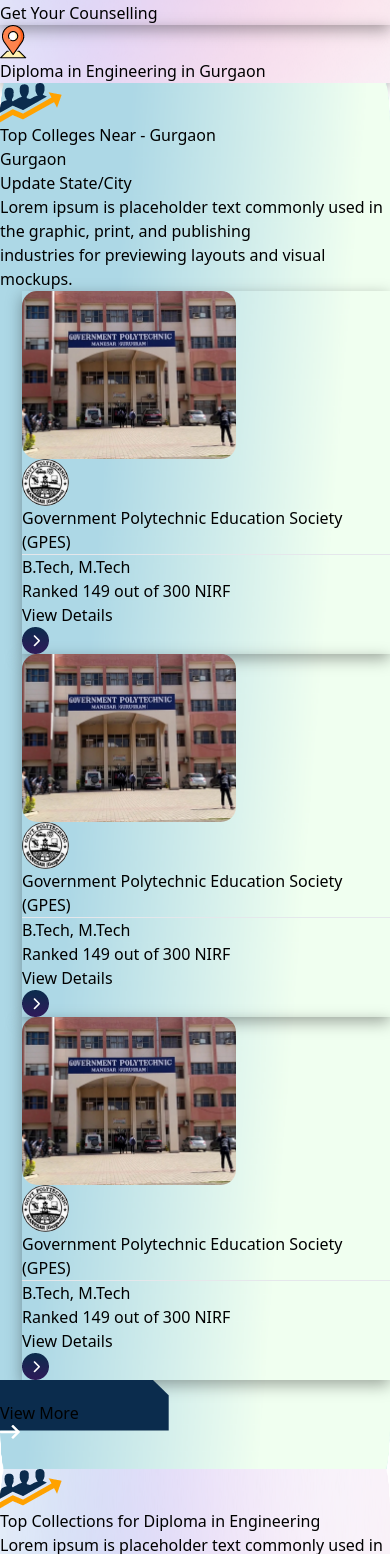
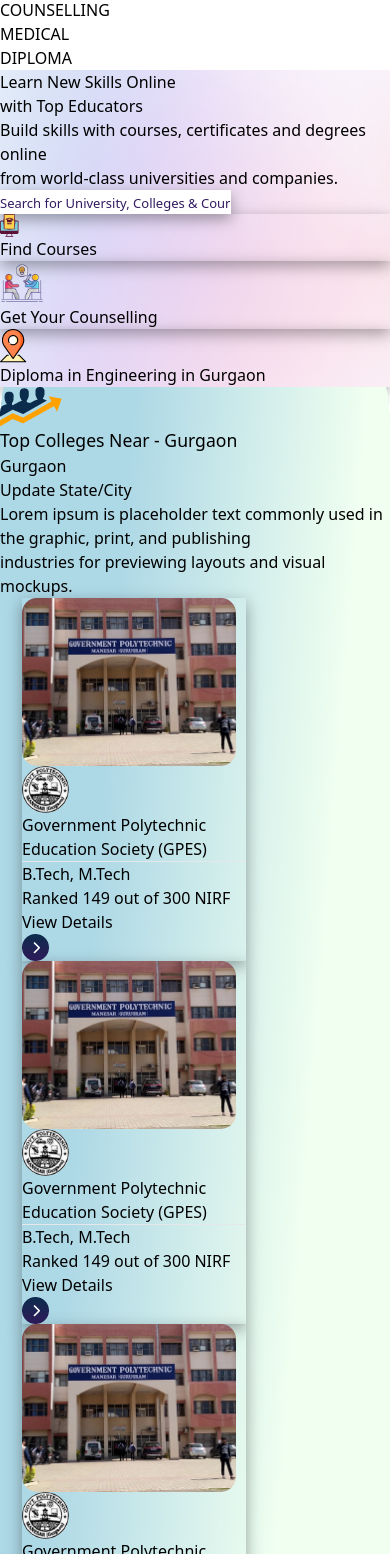
Before and after one commit to shiv7700/admission, a React (Vite) app: page / in a window 390 px wide. Shown: the part 234-1788 px from the top of the page. Built offline with nearby package versions, Linux system fonts and the light colour scheme.

Commit message:
final update

```diff
--- a/src/App.jsx
+++ b/src/App.jsx
@@ -24,7 +24,7 @@
 const App = () => {
   return (
     <>
-    {/* <Navbar /> */}
+    <Navbar />
     <Skill />
     <TopCollege />
     <TopCollection />
--- a/src/components/Download.jsx
+++ b/src/components/Download.jsx
@@ -11,7 +11,7 @@
     <div className='mt-10'>
 
         <div>
-            <h1 className='text-6xl font-semibold'>Download App</h1>
+            <h1 className='text-3xl sm:text-6xl font-semibold'>Download App</h1>
             <p className='text-lg sm:text-xl mt-3 mb-10'>Lorem ipsum is placeholder text commonly used in the <br /> graphic, print, and publishing industries for previewing <br /> layouts and visual mockups.</p>
         </div>
 
--- a/src/components/Latest.css
+++ b/src/components/Latest.css
@@ -2,3 +2,9 @@
     background-image: url('../assets/latest.png');
     background-size: 100% 100%;
 }
+
+@media only screen and (max-width: 464px){
+    .card-1,.card-2,.card-3{
+        width: 15rem !important;
+    }
+}
--- a/src/components/Testimoial.css
+++ b/src/components/Testimoial.css
@@ -3,6 +3,11 @@
     background-size: 100% 100%;
 }
 
-.quotes::before{
-
+@media only screen and (max-width: 464px){
+    .test-img{
+        width: 12rem !important;
+    }
+    .feedback{
+        width: 17rem!important;
+    }
 }
--- a/src/components/Testimoial.jsx
+++ b/src/components/Testimoial.jsx
@@ -7,7 +7,7 @@
     <div className='testimoial-container flex flex-wrap justify-center lg:justify-center space-x-2 lg:space-x-36 w-[90%] mx-auto pt-8 pb-5'>
 
         <div>
-        <img className='w-[25rem]' src={icon} alt="" />
+        <img className='test-img w-[25rem]' src={icon} alt="" />
         </div>
 
         <div>
@@ -19,11 +19,11 @@
               <div><h1 className='text-2xl'>TESTIMONIALS</h1></div>
             </div>
 
-            <h1 className='text-5xl mt-4 font-bold text-[#0B2C4D]'>What our students say <br /> about us</h1>
+            <h1 className='text-xl sm:text-5xl mt-4 font-bold text-[#0B2C4D]'>What our students say <br /> about us</h1>
             <hr className='border-[#EBA332] mt-5' />
 
           {/* orange box  */}
-          <div className='bg-[#FFA200] rounded-xl p-5 pt-5 pb-5 mt-10'>
+          <div className='feedback bg-[#FFA200] rounded-xl p-5 pt-5 pb-5 mt-10'>
           <p className='quotes text-center font-semibold'>"Lorem ipsum is placeholder text commonly used <br /> in the graphic, print, and publishing industries for <br /> previewing layouts and visual mockups."</p>
 
             <div className='flex justify-start mt-5'>
--- a/src/components/TopCollection.css
+++ b/src/components/TopCollection.css
@@ -6,3 +6,14 @@
 .top-collection-cards > div{
     box-shadow: rgba(0, 0, 0, 0.35) 0px 5px 15px;
 }
+
+@media only screen and (max-width: 464px){
+    .top-collection-card{
+        width: 14rem !important;
+        flex-wrap: wrap;
+    }
+
+    .collection-heading{
+        font-size: 1.1rem !important;
+    }
+}
--- a/src/components/TopCollection.jsx
+++ b/src/components/TopCollection.jsx
@@ -12,7 +12,7 @@
         <div className='flex justify-center'>
         <div className='flex flex-wrap justify-center space-x-2'>
             <div> <img className='w-14' src={head} alt="" /> </div>
-            <div> <h1 className='text-3xl font-semibold'>Top Collections for Diploma in Engineering</h1> </div>
+            <div> <h1 className='collection-heading text-3xl font-semibold'>Top Collections for Diploma in Engineering</h1> </div>
         </div>
         </div>
 
--- a/src/components/TopCollege.css
+++ b/src/components/TopCollege.css
@@ -22,3 +22,14 @@
     bottom: 29px;
     left: 14px;
 }
+
+@media only screen and (max-width: 464px){
+    .top-heading{
+        font-size: 1.1rem !important;
+    }
+
+    .top-card{
+        width: 14rem !important;
+        flex-wrap: wrap;
+    }
+}
--- a/src/components/TopCollege.jsx
+++ b/src/components/TopCollege.jsx
@@ -14,7 +14,7 @@
 
         <div className='flex flex-wrap justify-evenly  ms-20 xl:ms-80 space-x-2'>
             <div> <img className='w-14' src={head} alt="" /> </div>
-            <div> <h1 className='text-3xl font-semibold'>Top Colleges Near - Gurgaon</h1> </div>
+            <div> <h1 className='top-heading text-3xl font-semibold'>Top Colleges Near - Gurgaon</h1> </div>
         </div>
 
         <div className='flex flex-wrap space-x-3 mt-4 lg:mt-0'>
--- a/src/components/TopUniversity.css
+++ b/src/components/TopUniversity.css
@@ -6,3 +6,15 @@
 .university-card{
     box-shadow: rgba(0, 0, 0, 0.35) 0px 5px 15px;
 }
+
+@media only screen and (max-width: 464px){
+        .university-heading{
+        font-size: 1.1rem !important;
+    }
+    .university-card{
+        width: 15rem !important;
+    }
+    .course-heading{
+        font-size: 0.9rem !important;
+    }
+}
--- a/src/components/TopUniversity.jsx
+++ b/src/components/TopUniversity.jsx
@@ -13,7 +13,7 @@
         <div className='flex justify-center'>
         <div className='flex flex-wrap justify-center space-x-2'>
             <div> <img className='w-14' src={head} alt="" /> </div>
-            <div> <h1 className='text-3xl font-semibold'>Top Universities / Colleges for Diploma in Engineering</h1> </div>
+            <div> <h1 className='university-heading text-3xl font-semibold'>Top Universities / Colleges for Diploma in Engineering</h1> </div>
         </div>
         </div>
 
@@ -73,7 +73,7 @@
 
     <hr className='border-[#EBA332] mb-1' />
 
-    <h1 className='text-lg font-medium text-[#0B2C4D]'>B.Tech | M.Tech | BCA | MCA | MBA | D. Pharma <br /> B. Pharma | Polytechnic | B.Ed.....</h1>
+    <h1 className='course-heading text-lg font-medium text-[#0B2C4D]'>B.Tech | M.Tech | BCA | MCA | MBA | D. Pharma <br /> B. Pharma | Polytechnic | B.Ed.....</h1>
 
     <p className='text-gray-500 text-sm mb-2'>Ranked 149 out of 300 NIRF</p>
 
```
